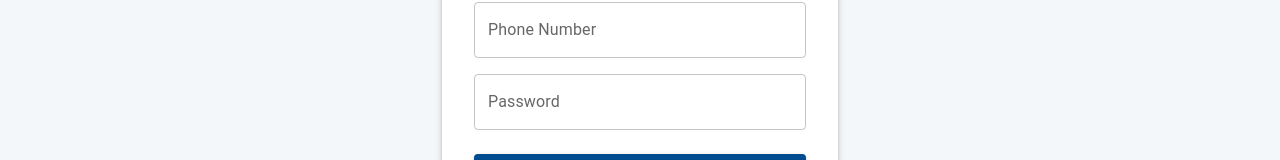
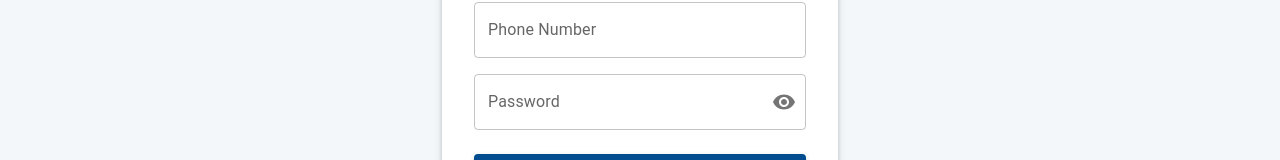
Before and after one commit to YashDungariya/ShreeInvestment, a React (Vite) app: page /login in a window 1280 px wide. Shown: the part 329-489 px from the top of the page. Built offline with nearby package versions, Linux system fonts and the light colour scheme.

Commit message:
set icon

```diff
--- a/src/components/AdminLogin.jsx
+++ b/src/components/AdminLogin.jsx
@@ -9,13 +9,16 @@
   AppBar,
   Toolbar,
   CssBaseline,
+  InputAdornment, IconButton
 } from "@mui/material";
 import { useNavigate } from "react-router-dom";
 import Swal from "sweetalert2";
+import { Visibility, VisibilityOff } from "@mui/icons-material";
 
 const AdminLogin = ({ setAuth }) => {
   const [credentials, setCredentials] = useState({ phone: "", password: "" });
   const navigate = useNavigate();
+  const [showPassword, setShowPassword] = useState(false);
 
   const handleInputChange = (e) => {
     setCredentials({ ...credentials, [e.target.name]: e.target.value });
@@ -114,10 +117,24 @@
                 fullWidth
                 label="Password"
                 name="password"
-                type="password"
+                type={showPassword ? "text" : "password"}
                 variant="outlined"
                 sx={{ mb: 3 }}
                 onChange={handleInputChange}
+                slotProps={{
+                  input: {
+                    endAdornment: (
+                      <InputAdornment position="end">
+                        <IconButton
+                          onClick={() => setShowPassword((prev) => !prev)}
+                          edge="end"
+                        >
+                          {showPassword ? <VisibilityOff /> : <Visibility />}
+                        </IconButton>
+                      </InputAdornment>
+                    ),
+                  },
+                }}
               />
               <Button
                 fullWidth
```
